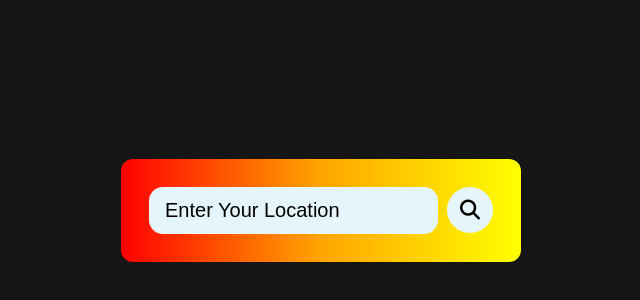
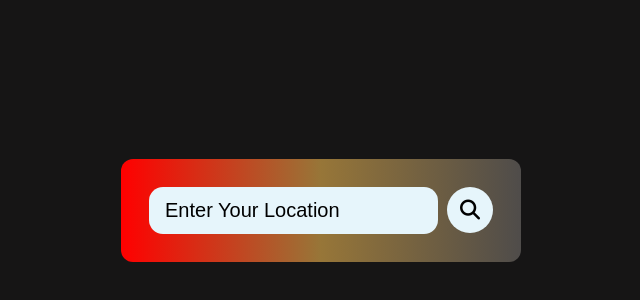
Before and after one commit to manikanta569/Weather_app, a plain HTML site: page index.html in a window 1280 px wide. Shown: the part 190-490 px from the top of the page, without its empty margins (319-959 px from the left). Drawn offline with Linux system fonts and the light colour scheme.

Commit message:
Describe the changes

```diff
--- a/style.css
+++ b/style.css
@@ -21,7 +21,7 @@ body{
     background-color: #fff;
     border-radius: 12px;
     padding: 28px;
-    background: linear-gradient(to right, red, orange, yellow);
+    background: linear-gradient(to right, red, rgb(151, 118, 56), rgb(79, 76, 74));
 }
 
 .search-box{
```
